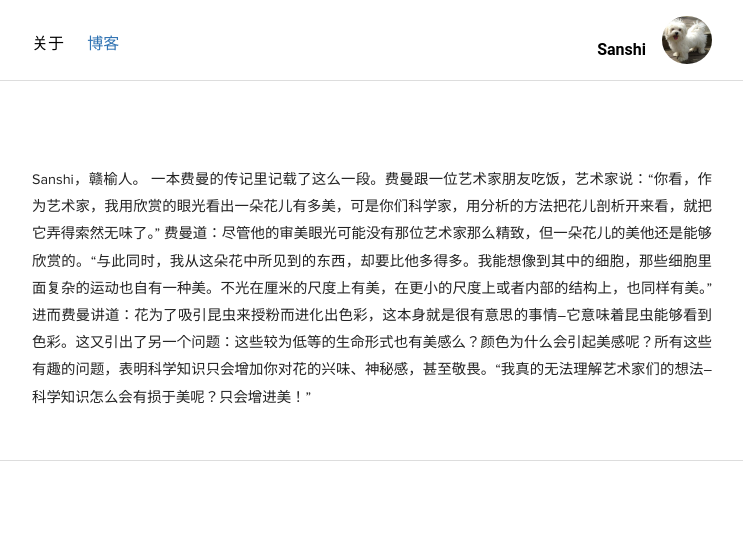
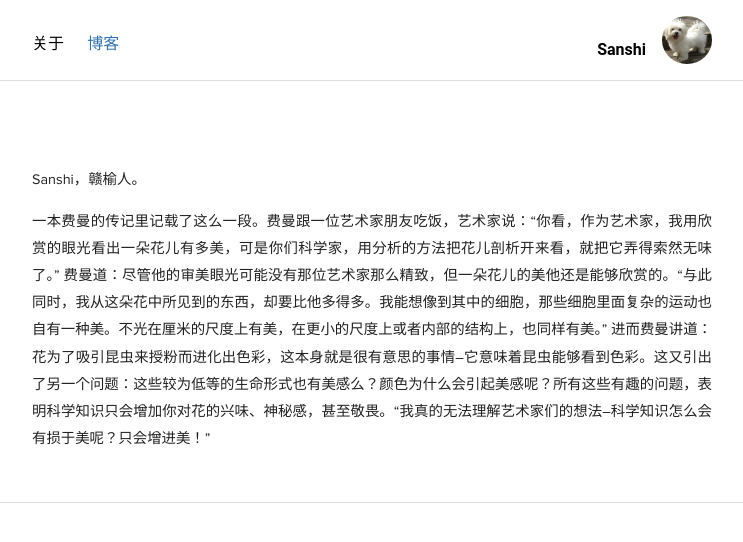
Before and after one commit to shirleysteve/1, a Jekyll site: the page built from index.html, in a window 1280 px wide. Shown: the top 542 px of the page, without its empty margins (268-1011 px from the left). Built offline with Jekyll 4.4.1, drawn with Linux system fonts in a browser that asks for light colours; nearby versions of some CDN libraries; some of the changed lines change nothing that is shown.

Commit message:
Update index.html

```diff
--- a/index.html
+++ b/index.html
@@ -2,7 +2,7 @@
 layout: default
 category: about
 title:  Sanshi - 个人主页
-description: 顶天立地
+description: 有味道
 ---
 
 <section class="about-me inner" itemscope itemtype="http://data-vocabulary.org/Person">
@@ -21,7 +21,9 @@ description: 顶天立地
 
   <p>
 Sanshi，赣榆人。
+    </p>
 
+ <p>
 一本费曼的传记里记载了这么一段。费曼跟一位艺术家朋友吃饭，艺术家说：“你看，作为艺术家，我用欣赏的眼光看出一朵花儿有多美，可是你们科学家，用分析的方法把花儿剖析开来看，就把它弄得索然无味了。”
 
 费曼道：尽管他的审美眼光可能没有那位艺术家那么精致，但一朵花儿的美他还是能够欣赏的。“与此同时，我从这朵花中所见到的东西，却要比他多得多。我能想像到其中的细胞，那些细胞里面复杂的运动也自有一种美。不光在厘米的尺度上有美，在更小的尺度上或者内部的结构上，也同样有美。”
```
